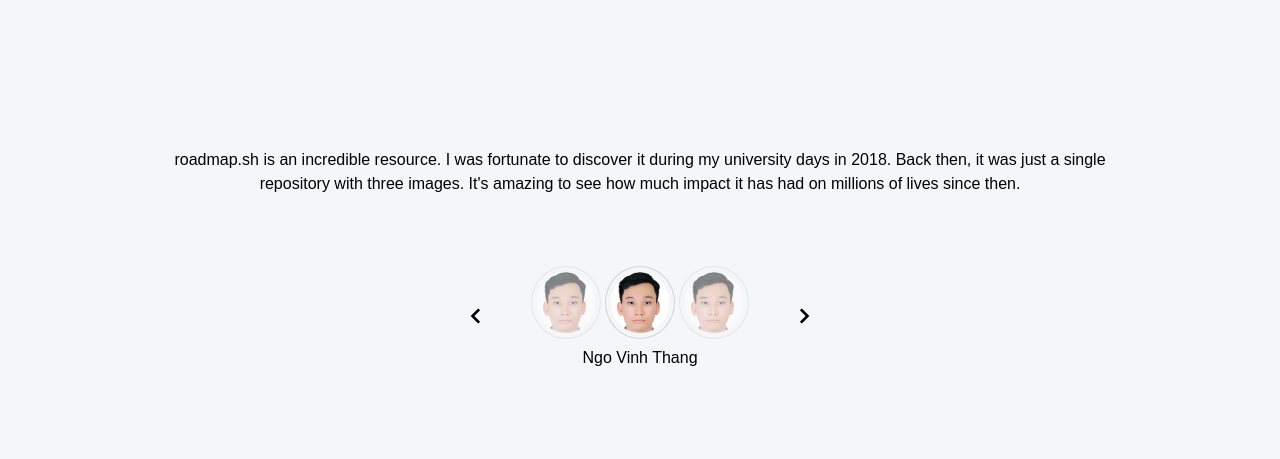
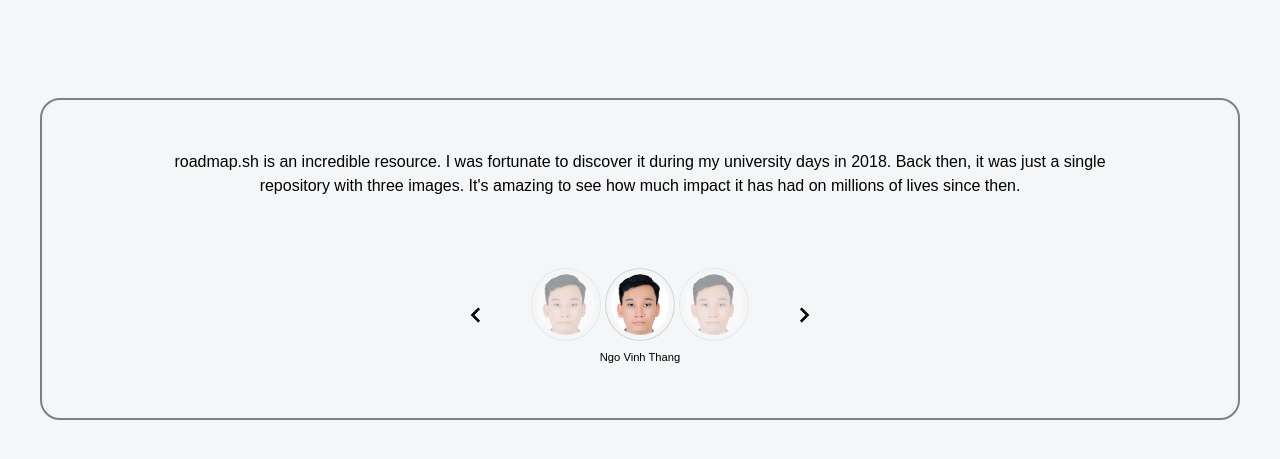
Before and after one commit to adinngo/Front-End-projects, a plain HTML site: page 05-testimonial-cards/index.html in a window 1280 px wide. Shown: the part 1039-1498 px from the top of the page. Before the commit the page ends 1459 px from the top, so only its background shows below. Drawn offline with nearby package versions, Linux system fonts and the light colour scheme.

Commit message:
fix some fault in project and create file readme

```diff
--- a/05-testimonial-cards/index.html
+++ b/05-testimonial-cards/index.html
@@ -28,7 +28,7 @@
             0 to having a job and changing the financial trajectory of my family.
           </p>
           <div class="user">
-            <img src="images/01.png" alt="user image" />
+            <img src="images/image-3x4.png" alt="user image" />
             <div class="user__bio">
               <h3 class="user__name">Ngo Vinh Thang</h3>
               <p class="user__desc">Intern Frontend Developer</p>
@@ -42,7 +42,7 @@
           to having a job and changing the financial trajectory of my family.
         </p>
         <div class="user">
-          <img src="images/01.png" alt="user image" />
+          <img src="images/image-3x4.png" alt="user image" />
           <div class="user__bio">
             <h3 class="user__name">Ngo Vinh Thang</h3>
             <p class="user__desc">Intern Frontend Developer</p>
@@ -60,16 +60,15 @@
           <span class="star">
             <i class="bx bxs-star"></i>
           </span>
-           <span class="star">
+          <span class="star">
             <i class="bx bxs-star"></i>
           </span>
-           <span class="star">
+          <span class="star">
             <i class="bx bxs-star"></i>
           </span>
-           <span class="star">
+          <span class="star">
             <i class="bx bxs-star"></i>
           </span>
-
         </div>
         <h3 class="user-name">Ngo Vinh Thang</h3>
         <p class="user-desc">Engineering Manager</p>
@@ -81,20 +80,24 @@
     </section>
     <section class="section-03">
       <div class="card-03">
-        <p class="card-03__introduction">roadmap.sh is an incredible resource. I was fortunate to discover it during my university days in 2018. Back then, it was just a single repository with three images. It's amazing to see how much impact it has had on millions of lives since then.</p>
+        <p class="card-03__introduction">
+          roadmap.sh is an incredible resource. I was fortunate to discover it during my university days in 2018. Back
+          then, it was just a single repository with three images. It's amazing to see how much impact it has had on
+          millions of lives since then.
+        </p>
       </div>
       <div class="card-03__scroll">
         <button class="btn">
-          <i class='bx bx-chevron-left'></i>
+          <i class="bx bx-chevron-left"></i>
         </button>
         <div class="card-03__user-images">
-          <img src="images/01.PNG" alt="" class="img-01">
-          <img src="images/01.PNG" alt="" class="img-02">
-          <img src="images/01.PNG" alt="" class="img-03">
+          <img src="images/image-3x4.png" alt="" />
+          <img src="images/image-3x4.png" alt="" />
+          <img src="images/image-3x4.png" alt="" />
           <p class="card-03__user-name">Ngo Vinh Thang</p>
         </div>
         <button class="btn">
-          <i class='bx bx-chevron-right'></i>
+          <i class="bx bx-chevron-right"></i>
         </button>
       </div>
     </section>
--- a/05-testimonial-cards/styles.css
+++ b/05-testimonial-cards/styles.css
@@ -120,11 +120,20 @@
   max-width: 1200px;
   margin: 0 auto;
   padding: 50px 100px;
+  border: 2px solid gray;
+  border-radius: 20px;
+  margin-bottom: 100px;
 }
 
 .card-03__introduction {
   text-align: center;
   margin-bottom: 70px;
+}
+.card-03__scroll {
+  display: flex;
+  justify-content: center;
+  align-items: center;
+  gap: 2rem;
 }
 
 .card-03__user-images img {
@@ -133,22 +142,18 @@
   border: 1px solid lightgray;
   padding: 5px;
 }
-.card-03__user-images {
-  .img-01, .img-03 {
-    opacity: 0.5;
-  }
+.card-03__user-images img:nth-child(odd) {
+  opacity: 0.4;
 }
 
-.card-03__scroll {
-  display: flex;
-  justify-content: center;
-  gap: 2rem;
-}
+
 .card-03__user-name {
   text-align: center;
+  font-size: 0.7rem;
 }
 .btn {
   background-color: transparent;
+  cursor: pointer;
   border: none;
 }
 .btn > i {
```
Also changed, not shown: 05-testimonial-cards/images/image-3x4.png (renamed from 05-testimonial-cards/images/01.PNG), 1 other file.
